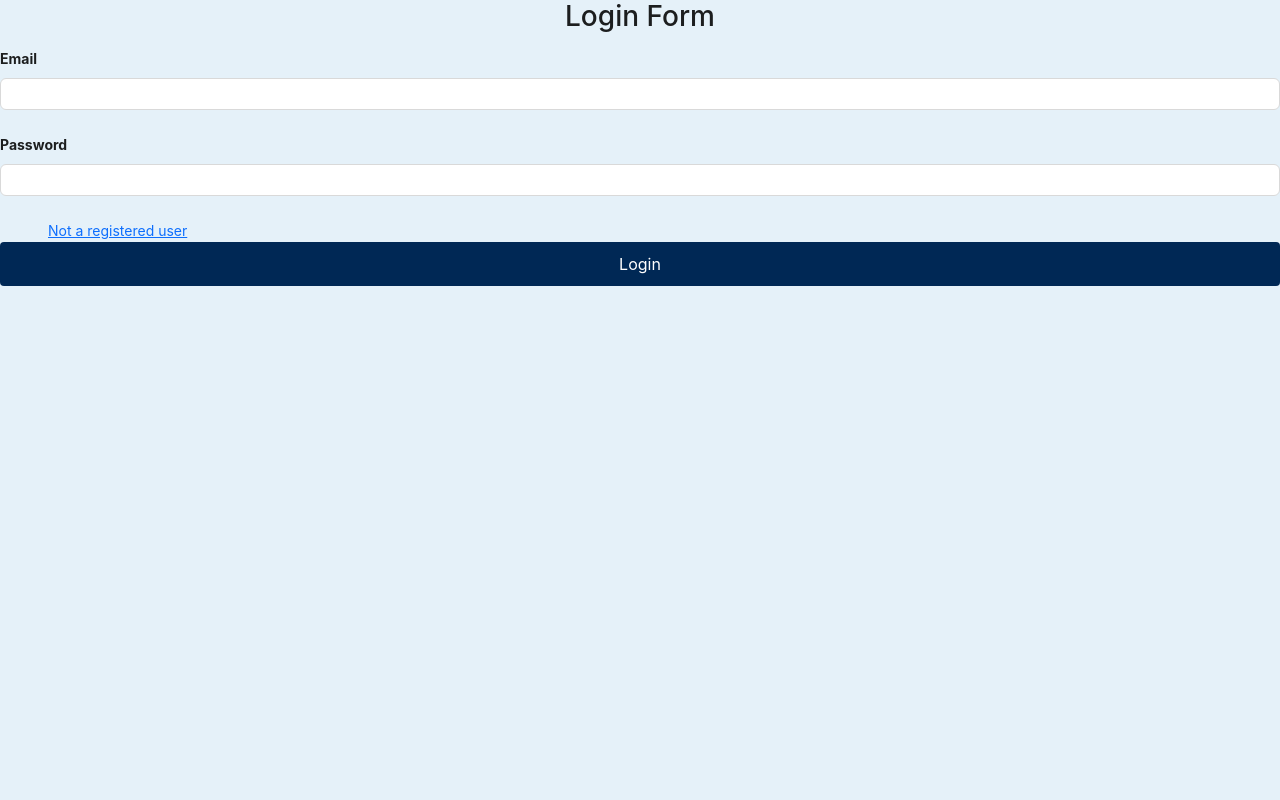
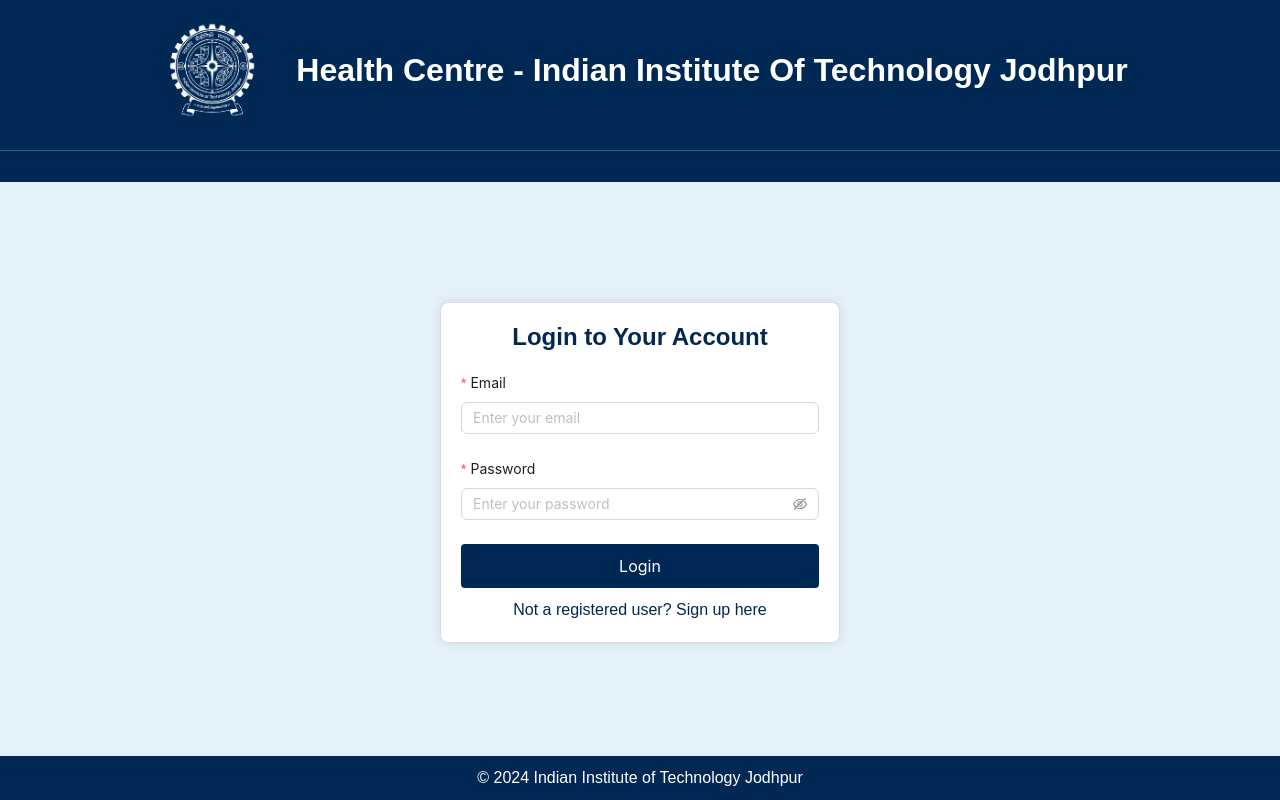
Before and after one commit to Tyson0001/Doctor_appointment, a React (Create React App) app in the folder client/: page /login in a window 1280 px wide. Built offline with nearby package versions, Linux system fonts and the light colour scheme.

Commit message:
Updating UI

```diff
--- a/client/src/index.css
+++ b/client/src/index.css
@@ -1,3 +1,4 @@
+
 *{
   padding:0;
   margin:0;
@@ -16,3 +17,21 @@
   width: 250px;
   margin-top: 30px;
 }
+.form-container{
+  border-radius: 5px !important;
+  color: aquamarine !important;
+}
+
+.logo-left img {
+  width: 100px; /* Adjust as needed */
+  height: auto;
+  display: block;
+  margin: 0 auto;
+}
+
+.center-text {
+  text-align: center;
+  font-size: 18px;
+  font-weight: bold;
+  margin-top: 10px;
+}
--- a/client/src/pages/Login.js
+++ b/client/src/pages/Login.js
@@ -1,57 +1,96 @@
-import react from "react";
+import React from "react";
 import "../styles/Registerstyle.css";
-import { Form, Input,message } from "antd";
-import { Link,useNavigate } from "react-router-dom";
+import { Form, Input, message } from "antd";
+import { Link, useNavigate } from "react-router-dom";
 import { useDispatch } from "react-redux";
-import { showLoading,hideLoading } from "../redux/features/alertSlice";
-import axios from 'axios'
+import { showLoading, hideLoading } from "../redux/features/alertSlice";
+import axios from "axios";
 
 const Login = () => {
-  // form submit handler
   const navigate = useNavigate();
-  const dispatch=useDispatch()
-  //form handler
-  const onfinishHandler = async (values) => {
+  const dispatch = useDispatch();
+
+  // Handle form submission
+  const onFinishHandler = async (values) => {
     try {
-      dispatch(showLoading())
+      dispatch(showLoading());
       const res = await axios.post("/api/v1/user/login", values);
-      window.location.reload();
-      dispatch(hideLoading())
-      if (res.data.success) {
+      dispatch(hideLoading());
+      if (res?.data?.success) {
         localStorage.setItem("token", res.data.token);
         message.success("Login Successfully");
-        navigate("/");
+        navigate("/"); // Redirect without reloading
       } else {
-        message.error(res.data.message);
+        message.error(res?.data?.message || "Login failed");
       }
     } catch (error) {
-      dispatch(hideLoading())
-      console.log(error);
-      message.error("something went wrong");
+      dispatch(hideLoading());
+      message.error("Something went wrong");
     }
   };
+
   return (
-    <div className="form-container">
+    <div className="login-page">
+      {/* Header Section */}
+      <header className="header-section">
+        <div className="logo-container">
+          <img src="/logo.png" alt="IIT Jodhpur Logo" className="logo-image" />
+          <h1 className="heading">
+            Health Centre - Indian Institute Of Technology Jodhpur
+          </h1>
+        </div>
+        <hr className="header-divider" />
+      </header>
+
+      {/* Main Content Section */}
+      <main className="form-section">
+        <div className="form-wrapper">
+          <h2 className="form-title">Login to Your Account</h2>
           <Form
             layout="vertical"
-        onFinish={onfinishHandler}
-        className="register-form"
+            onFinish={onFinishHandler}
+            className="login-form"
           >
-        <h3 className="text-center">Login Form</h3>
+            {/* Email Field */}
+            <Form.Item
+              label="Email"
+              name="email"
+              rules={[
+                { required: true, message: "Please enter your email!" },
+                { type: "email", message: "Please enter a valid email!" },
+              ]}
+            >
+              <Input placeholder="Enter your email" />
+            </Form.Item>
 
-        <Form.Item label="Email" name="email">
-          <Input type="text" required />
+            {/* Password Field */}
+            <Form.Item
+              label="Password"
+              name="password"
+              rules={[{ required: true, message: "Please enter your password!" }]}
+            >
+              <Input.Password placeholder="Enter your password" />
             </Form.Item>
-        <Form.Item label="Password" name="password">
-          <Input type="text" required />
-        </Form.Item>
-        <Link to="/register" className="m-5">
-          Not a registered user
-        </Link>
+
+            {/* Login Button */}
             <button className="btn btn-primary" type="submit">
               Login
             </button>
           </Form>
+
+          {/* Additional Links */}
+          <div className="extra-links">
+            <Link to="/register">Not a registered user? Sign up here</Link>
+          </div>
+        </div>
+      </main>
+
+      {/* Footer Section */}
+      <footer className="footer-section">
+        <p className="footer-text">
+          © {new Date().getFullYear()} Indian Institute of Technology Jodhpur
+        </p>
+      </footer>
     </div>
   );
 };
```
Lines whose indentation alone changed are shown as unchanged.
